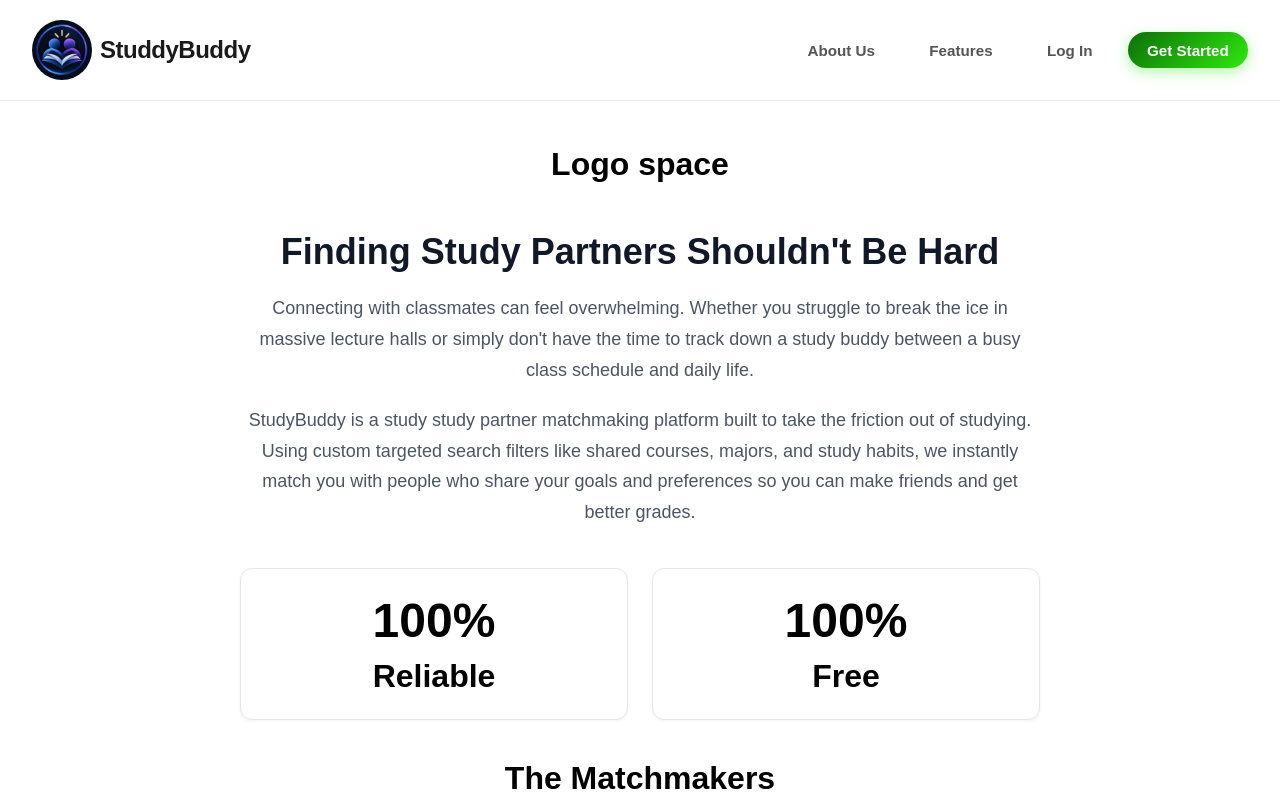
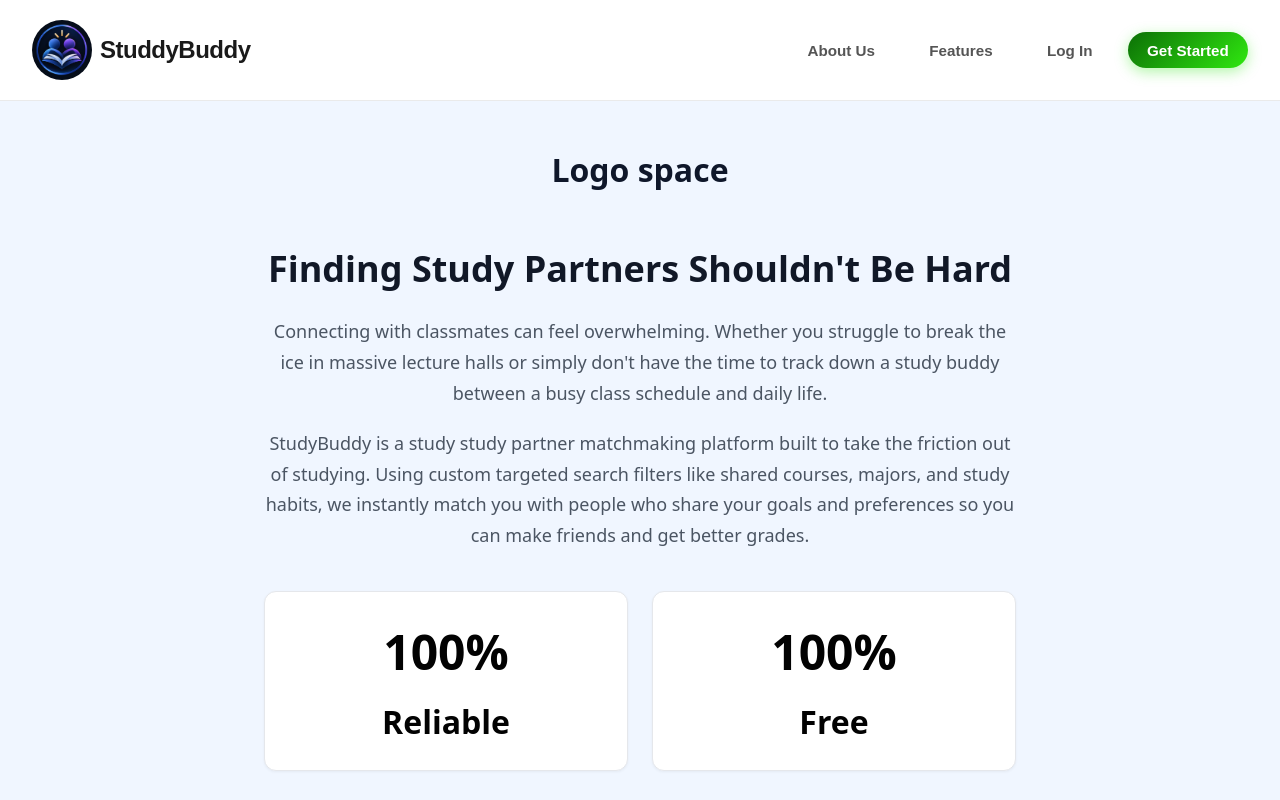
Before and after one commit to Artin-Etaati/study-buddy, a React (Vite) app: page /about in a window 1280 px wide. Shown: the top 800 px of the page. Built offline with nearby package versions, Linux system fonts and the light colour scheme; no server answers.

Commit message:
Add global CSS theme foundation

```diff
--- /dev/null
+++ b/src/css/theme.css
@@ -0,0 +1,129 @@
+
+:root {
+  /* Typography */
+  --font-family: system-ui, -apple-system, "Segoe UI", sans-serif;
+
+  /* Primary colors */
+  --color-primary: #2563eb;
+  --color-primary-light: #3b82f6;
+  --color-primary-hover: #1d4ed8;
+  --color-accent: #60a5fa;
+  --color-primary-soft: #dbeafe;
+  --color-on-primary: #ffffff;
+
+  /* Backgrounds */
+  --color-background: #f0f6ff;
+  --color-surface: #ffffff;
+  --color-surface-hover: #eff6ff;
+  --color-input: #f8fafc;
+
+  /* Text */
+  --color-text: #0f172a;
+  --color-text-secondary: #64748b;
+
+  /* Borders */
+  --color-border: #d5e2f2;
+  --color-border-focus: #3b82f6;
+
+  /* Functional colors */
+  --color-success: #15803d;
+  --color-success-soft: #dcfce7;
+  --color-danger: #dc2626;
+  --color-danger-hover: #b91c1c;
+  --color-danger-soft: #fee2e2;
+  --color-warning: #b45309;
+
+  /* Decorative backgrounds */
+  --color-wave-light: #dbeafe;
+  --color-wave-dark: #bfdbfe;
+  --color-overlay: rgba(15, 23, 42, 0.5);
+
+  --background-waves:
+    radial-gradient(
+      ellipse at 10% 130%,
+      var(--color-wave-dark) 0%,
+      transparent 55%
+    ),
+    radial-gradient(
+      ellipse at 90% 120%,
+      var(--color-wave-light) 0%,
+      transparent 60%
+    );
+
+  /* Spacing */
+  --space-xs: 4px;
+  --space-sm: 8px;
+  --space-md: 16px;
+  --space-lg: 24px;
+  --space-xl: 32px;
+  --space-2xl: 48px;
+
+  /* Border radius */
+  --radius-sm: 6px;
+  --radius-md: 8px;
+  --radius-lg: 12px;
+  --radius-xl: 16px;
+  --radius-full: 9999px;
+
+  /* Shadows */
+  --shadow-sm: 0 2px 6px rgba(37, 99, 235, 0.06);
+  --shadow-md: 0 4px 16px rgba(37, 99, 235, 0.08);
+  --shadow-lg: 0 8px 32px rgba(37, 99, 235, 0.12);
+
+  /* Focus */
+  --focus-ring: 0 0 0 3px rgba(37, 99, 235, 0.18);
+
+  /* Transitions */
+  --transition-fast: 150ms ease;
+  --transition-normal: 200ms ease;
+  --transition-slow: 300ms ease;
+
+  /* Layout */
+  --sidebar-width: 220px;
+  --content-max-width: 1200px;
+  --form-max-width: 700px;
+
+  color-scheme: light;
+}
+
+
+/* Future dark theme */
+
+:root[data-theme='dark'] {
+  --color-primary: #60a5fa;
+  --color-primary-light: #93c5fd;
+  --color-primary-hover: #93c5fd;
+  --color-accent: #93c5fd;
+  --color-primary-soft: #1e3a5f;
+  --color-on-primary: #0f172a;
+
+  --color-background: #0f172a;
+  --color-surface: #1e293b;
+  --color-surface-hover: #263449;
+  --color-input: #172033;
+
+  --color-text: #f1f5f9;
+  --color-text-secondary: #94a3b8;
+
+  --color-border: #334155;
+  --color-border-focus: #60a5fa;
+
+  --color-success: #4ade80;
+  --color-success-soft: #14532d;
+  --color-danger: #f87171;
+  --color-danger-hover: #fca5a5;
+  --color-danger-soft: #450a0a;
+  --color-warning: #fbbf24;
+
+  --color-wave-light: #172554;
+  --color-wave-dark: #1e3a5f;
+  --color-overlay: rgba(0, 0, 0, 0.65);
+
+  --shadow-sm: 0 2px 6px rgba(0, 0, 0, 0.15);
+  --shadow-md: 0 4px 16px rgba(0, 0, 0, 0.2);
+  --shadow-lg: 0 8px 32px rgba(0, 0, 0, 0.3);
+
+  --focus-ring: 0 0 0 3px rgba(96, 165, 250, 0.25);
+
+  color-scheme: dark;
+}
--- a/src/main.jsx
+++ b/src/main.jsx
@@ -3,6 +3,7 @@ import { createRoot } from 'react-dom/client'
 import { RouterProvider } from 'react-router-dom'
 import { Router } from './router.jsx'
 import { AuthContextProvider } from './AuthContext.jsx'
+import './css/theme.css'
 import './main.module.css'
 
 createRoot(document.getElementById('root')).render(
--- a/src/main.module.css
+++ b/src/main.module.css
@@ -1,4 +1,85 @@
-html, body {
-  margin:0px;
-  font-family: sans-serif;
+
+/* Global typography */
+
+html,
+body {
+  margin: 0;
+  min-height: 100%;
+  font-family: var(--font-family);
+  color: var(--color-text);
+  background-color: var(--color-background);
 }
+
+body {
+  min-height: 100vh;
+  line-height: 1.5;
+  -webkit-font-smoothing: antialiased;
+  -moz-osx-font-smoothing: grayscale;
+}
+
+
+/* Global sizing */
+
+*,
+*::before,
+*::after {
+  box-sizing: border-box;
+}
+
+:global(#root) {
+  min-height: 100vh;
+}
+
+
+/* Form typography */
+
+button,
+input,
+select,
+textarea {
+  font-family: inherit;
+}
+
+
+/* Button behavior */
+
+button {
+  cursor: pointer;
+}
+
+button:disabled {
+  cursor: not-allowed;
+}
+
+
+/* Keyboard accessibility */
+
+button:focus-visible,
+a:focus-visible,
+input:focus-visible,
+select:focus-visible,
+textarea:focus-visible {
+  outline: 2px solid var(--color-border-focus);
+  outline-offset: 2px;
+}
+
+
+/* Text selection */
+
+::selection {
+  background-color: var(--color-primary-soft);
+  color: var(--color-text);
+}
+
+
+/* Reduced motion accessibility */
+
+@media (prefers-reduced-motion: reduce) {
+  *,
+  *::before,
+  *::after {
+    animation-duration: 0.01ms !important;
+    transition-duration: 0.01ms !important;
+    scroll-behavior: auto !important;
+  }
+}
```
